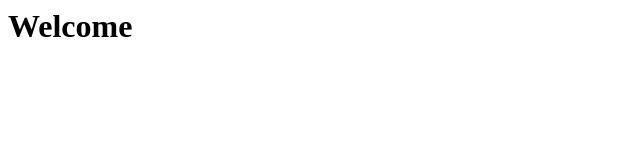
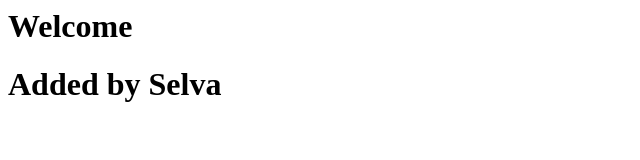
Before and after one commit to Selvamaz/Demo, a plain HTML site: page index.html in a window 1280 px wide. Shown: the whole page, without its empty margins (0-640 px from the left). Drawn offline with Linux system fonts and the light colour scheme.

Commit message:
v1.1
Update 1

```diff
--- a/index.html
+++ b/index.html
@@ -1,3 +1,6 @@
 <html>
 <body>
 	<h1>Welcome</h1>
+	<h1>Added by Selva</h1>
+</body>
+</html>
```
